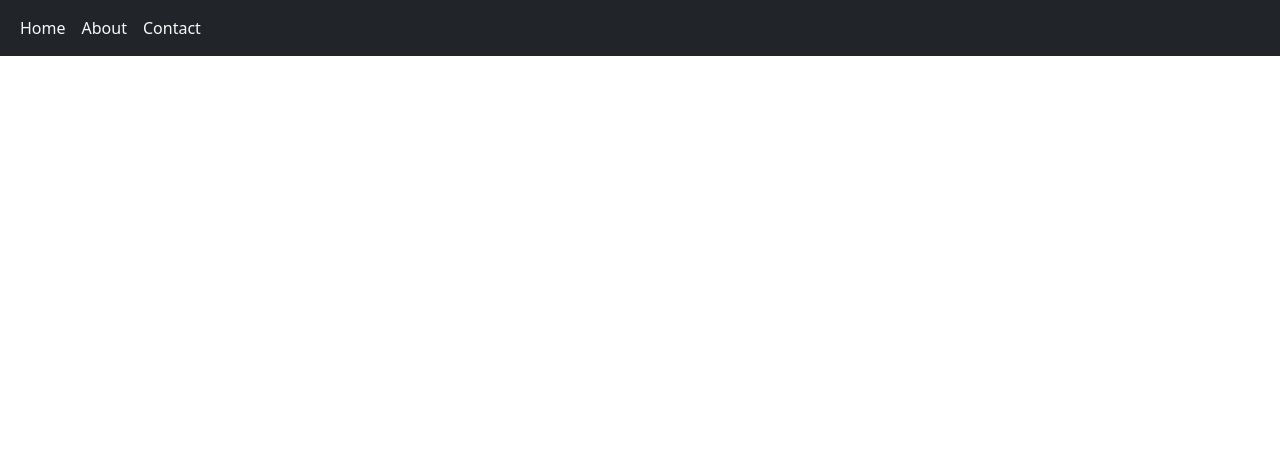
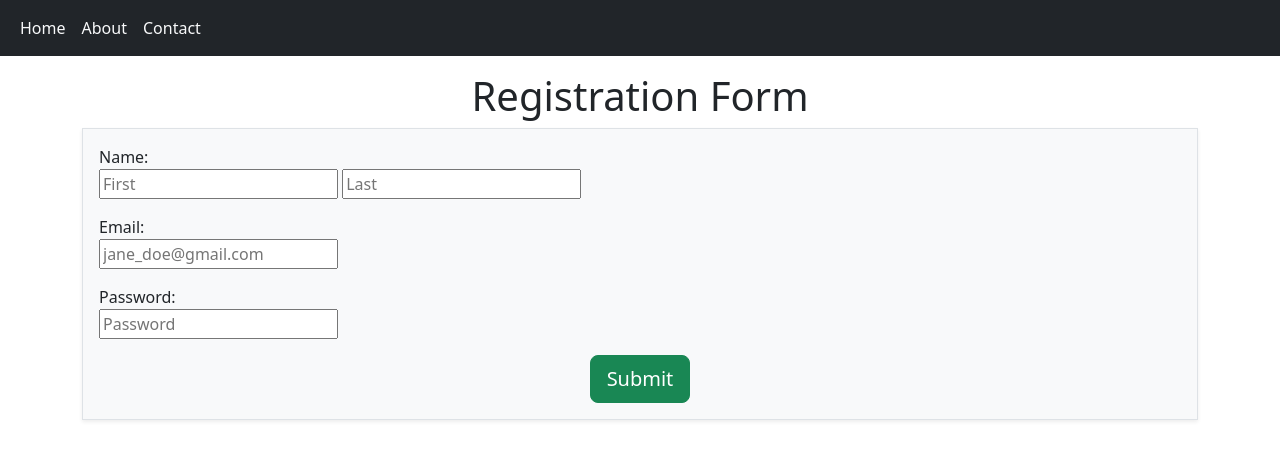
Before and after one commit to jabmaster1/-Knowledge-Check-Bootstrap-Basics-Utilities-Forms-and-Components, a plain HTML site: page HTML/index.html in a window 1280 px wide. Drawn offline with nearby package versions, Linux system fonts and the light colour scheme.

Commit message:
Finished the form and added structure to the page with header/main/footer

```diff
--- a/HTML/index.html
+++ b/HTML/index.html
@@ -7,13 +7,14 @@
     <link rel="stylesheet" href="https://cdn.jsdelivr.net/npm/bootstrap@5.3.3/dist/css/bootstrap.min.css">
 </head>
 <body>
+    <header>
         <!--NavBar-->
         <nav class="navbar navbar-expand-lg bg-dark fixed-top">
             <div class="container-fluid">
-            <button class="navbar-toggler bg-light" type="button" data-bs-toggle="collapse" data-bs-target="#navbarNav">
+                <button class="navbar-toggler bg-light" type="button" data-bs-toggle="collapse" data-bs-target="#Navbar">
                     <span class="navbar-toggler-icon"></span>
                 </button>
-            <div class="collapse navbar-collapse" id="navbarNav">
+                <div class="collapse navbar-collapse" id="Navbar">
                     <ul class="navbar-nav">
                         <li class="nav-item"><a class="nav-link text-light" href="">Home</a></li>
                         <li class="nav-item"><a class="nav-link text-light" href="">About</a></li>
@@ -22,9 +23,33 @@
                 </div>
             </div>
         </nav>
+    </header>
+    <main>
         <!--Form-->
+        <div class="container mt-5 pt-4">
+            <h1 class="text-center">Registration Form</h1>
+            <form class="border shadow-sm bg-light p-3">
                 <div>
-        <h1 class="text-center">Registration Form</h1>
+                    <div class="mb-3">
+                        <label for="first-name" class="col-12">Name:</label>
+                        <input type="text" class="span" id="first-name" placeholder="First">
+                        <input type="text" class="span" id="last=name" placeholder="Last">
                     </div>
+                    <div class="mb-3">
+                        <label for="email" class="col-12">Email:</label>
+                        <input type="email" name="email" id="email" placeholder="jane_doe@gmail.com" required>
+                    </div>
+                    <div class="mb-3">
+                        <label for="password" class="col-12">Password:</label>
+                        <input type="password" name="password" id="password" placeholder="Password" required>
+                    </div>
+                    <button class="btn btn-lg btn-success d-block mx-auto">Submit</button>
+                </div>
+            </form>
+        </div>
+    </main>
+    <footer>
+
+    </footer>
 </body>
 </html>
```
Lines whose indentation alone changed are shown as unchanged.
